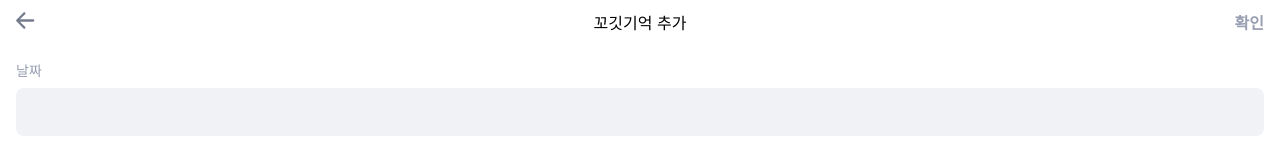
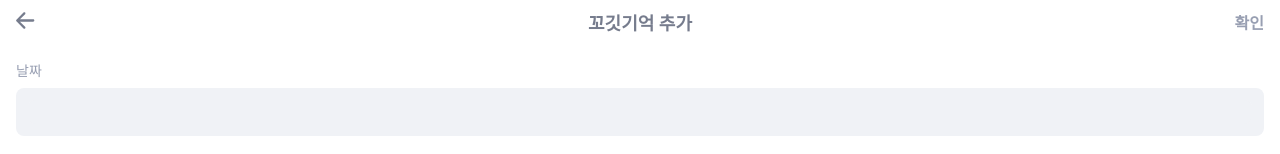
Before and after one commit to depromeet/ggogeet-client, a Next.js app: page /letter-remind/write in a window 1280 px wide. Shown: the top 154 px of the page. Built offline with nearby package versions, Linux system fonts and the light colour scheme; a web font is replaced by a local one.

Commit message:
💄 TopNavigation 제목 스타일 수정

```diff
--- a/src/pages/letter-remind/write.tsx
+++ b/src/pages/letter-remind/write.tsx
@@ -7,7 +7,7 @@ import {
   RemindWriteAlarmData,
   RemindWriteEmotionData,
 } from "@/src/data/LetterRemind";
-import { Body2, Body4, Header5 } from "@/src/styles/commons";
+import { Body2, Body4, Header4, Header5 } from "@/src/styles/commons";
 import styled from "@emotion/styled";
 import Image from "next/image";
 
@@ -32,6 +32,11 @@ const QuestionContainer = styled.div`
   display: flex;
   justify-content: space-between;
   margin: 0 0 20px 0;
+`;
+
+const TopNavigationTitle = styled.p`
+  color: ${({ theme }) => theme.colors.gray5};
+  ${Header4}
 `;
 
 const OkButton = styled.button`
@@ -61,7 +66,7 @@ const LetterRemindWritePage = () => {
   return (
     <>
       <TopNavigation
-        title="꼬깃기억 추가"
+        title={<TopNavigationTitle>꼬깃기억 추가</TopNavigationTitle>}
         leftElem={
           <Image
             alt="뒤로가기화살표"
```
